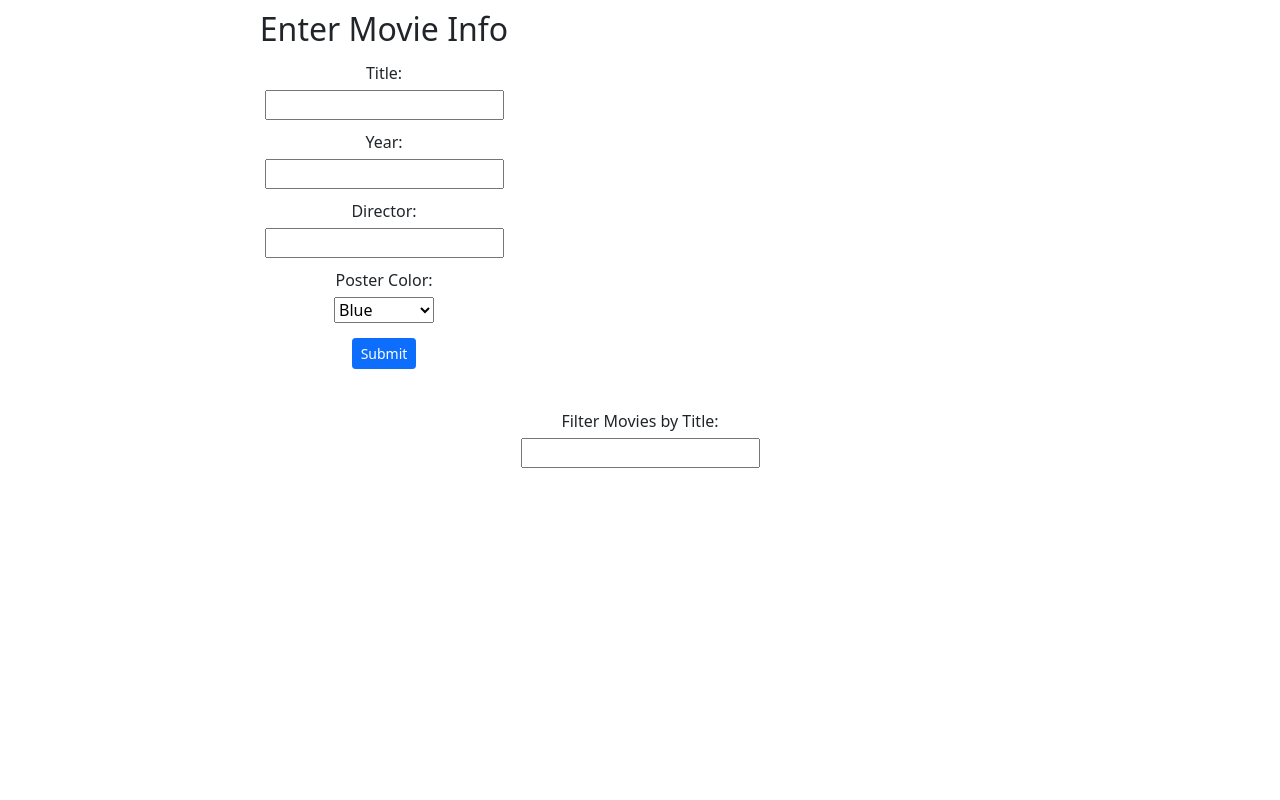
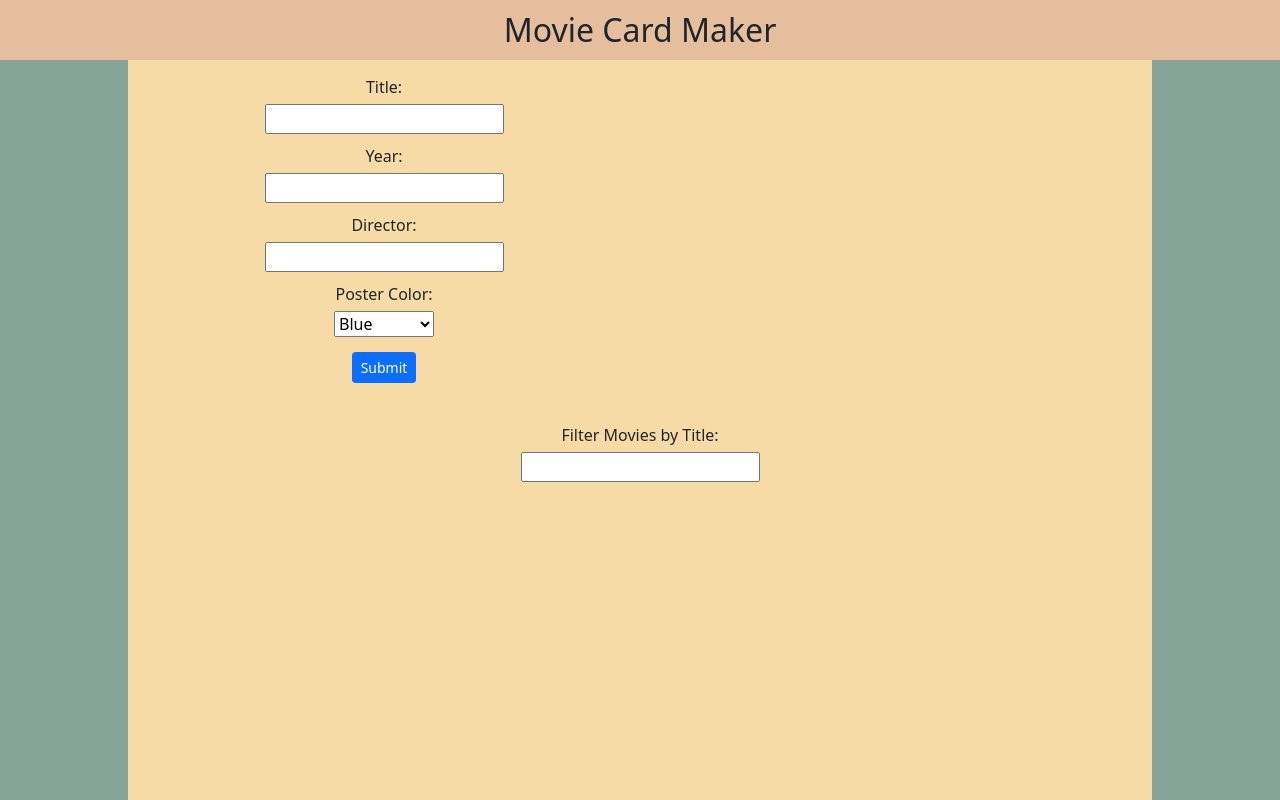
Before and after one commit to rileyjhoff/2.2b-movie-list-maker-from-scratch, a React (Create React App) app: page / in a window 1280 px wide. Built offline with nearby package versions, Linux system fonts and the light colour scheme.

Commit message:
some minor styling and added more color options for movie cards

```diff
--- a/src/App.css
+++ b/src/App.css
@@ -1,8 +1,32 @@
+#root {
+  display: flex;
+  justify-content: center;
+  background: #86A397;
+  width: 100vw;
+  height: 100vh;
+}
+
 .App {
   text-align: center;
   display: flex;
   flex-direction: column;
   align-items: center;
+  background-color: #F7DBA7;
+  height: 100vh;
+  width: 80vw;
+}
+
+header {
+  width: 100vw;
+  height: 60px;
+  background-color: #E5BE9E;
+  display: flex;
+  align-items: center;
+  justify-content: center;
+}
+
+header h2 {
+  margin: 5px 0;
 }
 
 .top-container {
--- a/src/App.js
+++ b/src/App.js
@@ -13,7 +13,7 @@ function App() {
   const [movieFormTitle, setMovieFormTitle] = useState('');
   const [movieFormYear, setMovieFormYear] = useState('');
   const [movieFormDirector, setMovieFormDirector] = useState('');
-  const [movieFormColor, setMovieFormColor] = useState('#08415C95');
+  const [movieFormColor, setMovieFormColor] = useState('#3AAED8');
 
   function handleSubmitMovie(e) {
     e.preventDefault();
@@ -27,7 +27,7 @@ function App() {
     setMovieFormTitle('');
     setMovieFormYear('');
     setMovieFormDirector('');
-    setMovieFormColor('#08415C95');
+    setMovieFormColor('#3AAED8');
   }
 
   function handleDeleteMovie(title) {
@@ -53,6 +53,9 @@ function App() {
 
   return (
     <div className="App">
+      <header>
+        <h2>Movie Card Maker</h2>
+      </header>
       <div className="top-container">
         <MovieForm
           movieFormTitle={movieFormTitle}
--- a/src/components/MovieForm.js
+++ b/src/components/MovieForm.js
@@ -14,7 +14,6 @@ export default function MovieForm({
 }) {
   return (
     <div className="movie-form">
-      <h2>Enter Movie Info</h2>
       <form onSubmit={handleSubmitMovie}>
         <label>
           Title:
@@ -44,11 +43,13 @@ export default function MovieForm({
         <label>
           Poster Color:
           <select value={movieFormColor} onChange={(e) => setMovieFormColor(e.target.value)}>
-            <option value="#08415C95">Blue</option>
-            <option value="#CC293695">Red</option>
-            <option value="#6B818C95">Gray</option>
-            <option value="#F1BF9895">Peach</option>
-            <option value="#EEE5E995">Lavender</option>
+            <option value="#3AAED8">Blue</option>
+            <option value="#52AA5E">Green</option>
+            <option value="#FFC914">Yellow</option>
+            <option value="#EC7D10">Orange</option>
+            <option value="#DB3A34">Red</option>
+            <option value="#FF3CC7">Pink</option>
+            <option value="#AA7DCE">Lavender</option>
           </select>
         </label>
         <Button variant="primary" size="sm" type="submit">
```
